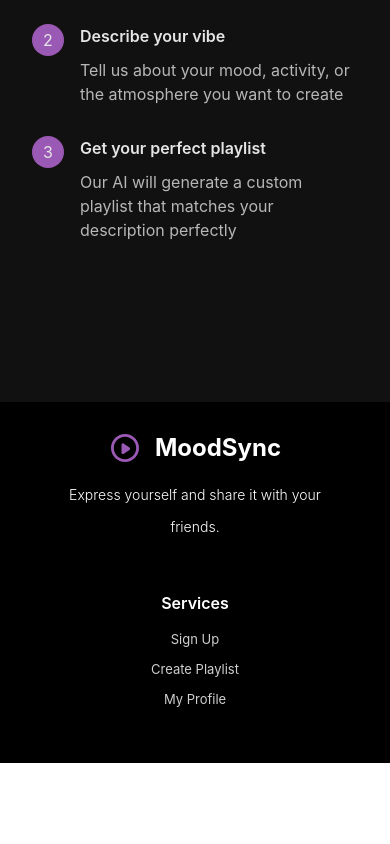
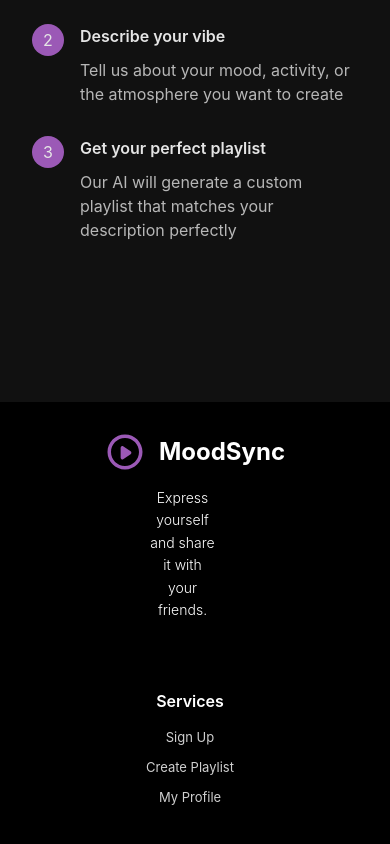
Before and after one commit to muzakl/moodsync-frontend, a React (Vite) app: page / in a window 390 px wide. Shown: the part 1506-2350 px from the top of the page. Before the commit the page ends 2269 px from the top, so only its background shows below. Built offline with nearby package versions, Linux system fonts and the light colour scheme.

Commit message:
lil changes in  header + fixed issues with font in Home page

```diff
--- a/src/components/Footer.jsx
+++ b/src/components/Footer.jsx
@@ -14,7 +14,6 @@ export const Footer = () => {
 
     return (
         <footer className={classes['footer-wrapper']}>
-
 
             <div className={classes['footer-container']}>
                 <div className={classes['footer-column']}>
--- a/src/modules/Footer.module.scss
+++ b/src/modules/Footer.module.scss
@@ -1,3 +1,4 @@
+
 * {
   margin: 0;
   padding: 0;
@@ -10,7 +11,7 @@
   padding: 60px 20px;
   width: 100%;
   position: relative;
-  font-family: SF Pro Display, sans-serif;
+  font-family: 'Inter', sans-serif;
 
   @media (max-width: 768px) {
     padding: 40px 0 20px;
@@ -23,14 +24,17 @@
   .footer-container {
     width: 90%;
     max-width: 1200px;
-    margin: auto;
+    margin: 0 auto;
     display: flex;
+    justify-content: center;
+    align-items: flex-start;
+    flex-wrap: wrap;
+    text-align: center;
 
-
-    @media (max-width: 768px) {
+    @media (max-width: 1024px) {
       flex-direction: column;
+      gap: 30px;
       align-items: center;
-      text-align: center;
     }
 
     @media (max-width: 480px) {
@@ -41,33 +45,37 @@
       width: 30%;
       margin-bottom: 20px;
 
-      @media (max-width: 768px) {
-        width: 100%;
-        margin-bottom: 40px;
-        padding: 0 20px;
+      @media (max-width: 1024px) {
+        align-items: center;
+        text-align: center;
+        display: flex;
+        flex-direction: column;
       }
 
       @media (max-width: 480px) {
         padding: 0 10px;
-        margin-bottom: 30px;
+        margin-bottom: 25px;
       }
-
 
       .footer-title {
         display: flex;
-        justify-content: center;
         align-items: center;
         gap: 14px;
+        margin-bottom: 20px;
         cursor: pointer;
-        margin-bottom: 20px;
+
         h1 {
-            color: #FFFFFF;
+          color: #fff;
           font-family: 'Inter', sans-serif;
           font-weight: 700;
           font-size: 24px;
           line-height: 32px;
           letter-spacing: 0;
+        }
 
+        img {
+          width: 40px;
+          height: auto;
         }
 
         @media (max-width: 480px) {
@@ -78,19 +86,18 @@
 
       .footer-description {
         margin-bottom: 15px;
-        max-width: 90%;
+        max-width: 500px;
         font-weight: 300;
         font-size: 14px;
-        line-height: 32px;
+        line-height: 1.6;
 
         @media (max-width: 768px) {
           max-width: 100%;
-          margin: 0 25px;
+          margin: 0 25px 15px 0;
         }
 
         @media (max-width: 480px) {
           font-size: 14px;
-          margin-bottom: 20px;
         }
       }
 
@@ -105,8 +112,11 @@
         }
       }
 
+
         .footer-links {
-        color: #CFCFCF;
+          list-style: none;
+          padding: 0;
+          margin: 0;
 
         @media (max-width: 768px) {
           padding-left: 0;
@@ -151,19 +161,27 @@
           }
         }
       }
-
     }
 
     .middle-column {
       padding-left: 20px;
 
-      @media (max-width: 768px) {
-        padding-left: 20px;
+      @media (max-width: 1024px) {
+        padding-left: 0;
       }
 
       @media (max-width: 480px) {
-        padding-left: 10px;
+        padding-left: 0;
+      }
+    }
+
+
+    .footer-column:first-child {
+      order: 1;
+    }
+
+    .middle-column {
+      order: 2;
     }
   }
 }
-}
```
Also changed, not shown: src/assets/spotify-icon.svg (added). Lines whose indentation alone changed are shown as unchanged.
